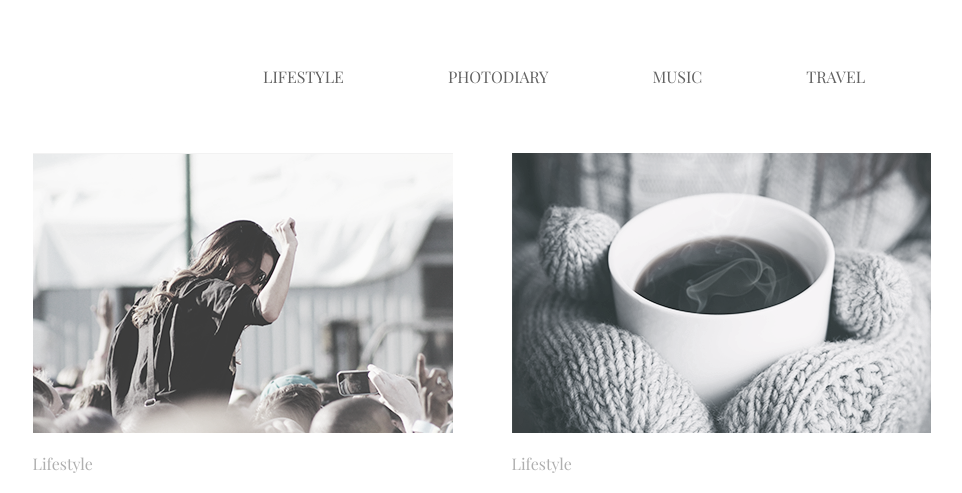
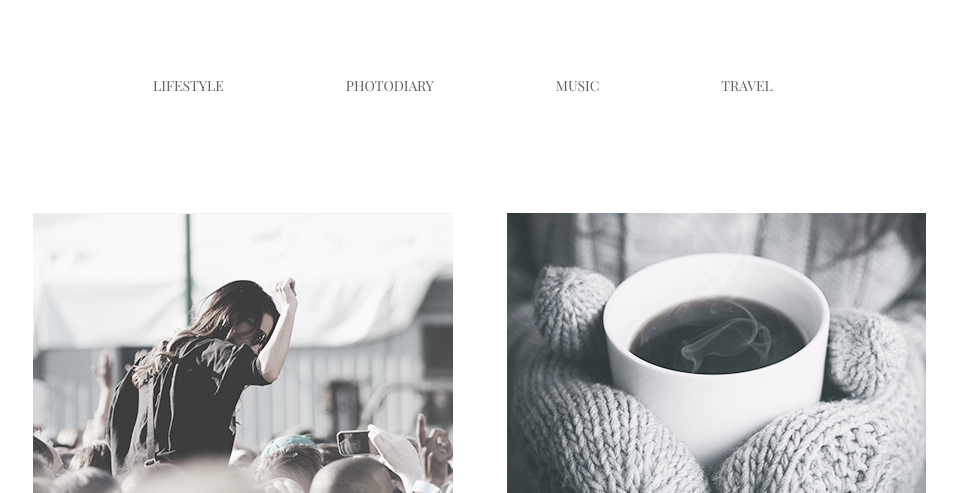
Before and after one commit to Gennadiy13/goit-fe-course, a plain HTML site: page homework-3/index.html in a window 1280 px wide. Shown: the top 493 px of the page, without its empty margins (157-1119 px from the left). Drawn offline with nearby package versions, Linux system fonts and the light colour scheme.

Commit message:
rewritten homework

```diff
--- a/homework-3/css/styles.css
+++ b/homework-3/css/styles.css
@@ -1,6 +1,32 @@
+.container {
+    width: 900px;
+    margin: 0 auto;
+}
+
+ul {
+    padding-inline-start: 0;
+}
+
+header {
+    margin: 0 auto;
+    padding: 0;
+    font-size: 0;
+}
+
 .header li {
     display: inline-block;
-    margin: 50px;
+    margin-right: 122px;
+    padding-top: 76px;
+    padding-bottom: 102px;
+    font-size: 14px;
+}
+
+.header li:first-child {
+    padding-left: 120px;
+}
+
+.header li:last-child {
+    margin-right: 0;
 }
 
 a {
@@ -10,14 +36,11 @@ a {
     color: rgb(98, 98, 98);
 }
 
-.header:first-child {
-    margin-left: 330px;
+a:hover {
+    color: white;
+    background-color: blue;
 }
 
-.section {
-    width: 901px;
-    margin: auto;
-}
 
 .item {
     display: inline-block;
@@ -29,38 +52,49 @@ a {
     font-family: 'Playfair Display', serif;
 }
 
+img {
+    margin-bottom: 32px;
+}
+
+.item:nth-child(odd) {
+    margin-right: 50px;
+}
 .item:nth-child(5) {
-    margin-bottom: 0px;
+    margin-bottom: 0;
 }
 
 .item:nth-child(6) {
-    margin-bottom: 0px;
+    margin-bottom: 0;
 }
 
 .opacity {
     opacity: 0.5;
+    margin-bottom: 32px;
 }
 
 .section ul {
-    padding: 0px;
+    padding: 0;
+    margin: 0;
 }
 
-.item:nth-child(2n) {
-margin-left: 55px;
-}
 
 .bod {
-    margin: 0px;
+    margin: 0;
 }
 
 h2 {
     font-size: 30px;
     font-weight: normal;
+    margin: 0;
+    margin-bottom: 36px;
+}
+
+p {
+    margin: 0;
 }
 
 .button {
     margin-left: calc(50% - 83px);
-    margin-bottom: 70px;
     margin-top: 19px;
     background-color: #fff;
     width: 166px;
@@ -69,3 +103,12 @@ h2 {
     font-size: 20px;
     color: rgb(98, 98, 98);
 }
+
+.button:hover {
+    color: white;
+    background-color: blue;
+}
+
+.down {
+    padding-bottom: 70px;
+}
--- a/homework-3/index.html
+++ b/homework-3/index.html
@@ -7,6 +7,7 @@
     <title>Homework3</title>
 </head>
 <body class="bod">
+    <div class="container">
         <header>
             <nav>
                 <ul class="header">
@@ -18,7 +19,6 @@
             </nav>
         </header>
         <main>
-        <section style="color:#626262" class="section">
             <ul>
                 <li class="item">
                     <img src="img/image1.jpg" width="420" height="280" alt="Lifestyle">
@@ -57,10 +57,10 @@
                     <p>Lorem ipsum dolor sit amet, consectetur adipisicing elit, sed do eiusmod tempor incididunt ut labore et dolore magna aliqua. Ut enim ad minim veniam, quis nostrud exercitation ullamco laboris nisi ut aliquip ex ea commodo consequat. Duis aute irure dolor in reprehenderit in voluptate velit esse cillum dolore eu fugiat nulla pariatur. Excepteur sint occaecat cupidatat non proident, sunt in culpa qui officia deserunt mollit anim id est laborum. Sed ut perspiciatis unde omnis iste natus error sit voluptatem accusantium doloremque laudantium, totam rem aperiam, eaque ipsa quae ab illo inventore veritatis et quasi architecto beatae vitae dicta sunt explicabo. Nemo enim ipsam voluptatem quia voluptas sit aspernatur aut odit aut fugit, sed quia consequuntur magni dolores eos qui ratione voluptatem sequi nesciunt. Neque porro quisquam est, qui dolorem ipsum quia dolor sit amet, consectetur, adipisci velit, sed quia non numquam eius modi tempora incidunt ut labore et dolore magnam aliquam quaerat voluptatem.</p>
                 </li>
             </ul>
-        </section>
-        <div>
+            <div class="down">
                 <button class="button">Load more</button>
             </div>
         </main>
+    </div>
 </body>
 </html>
```
Lines whose indentation alone changed are shown as unchanged.
